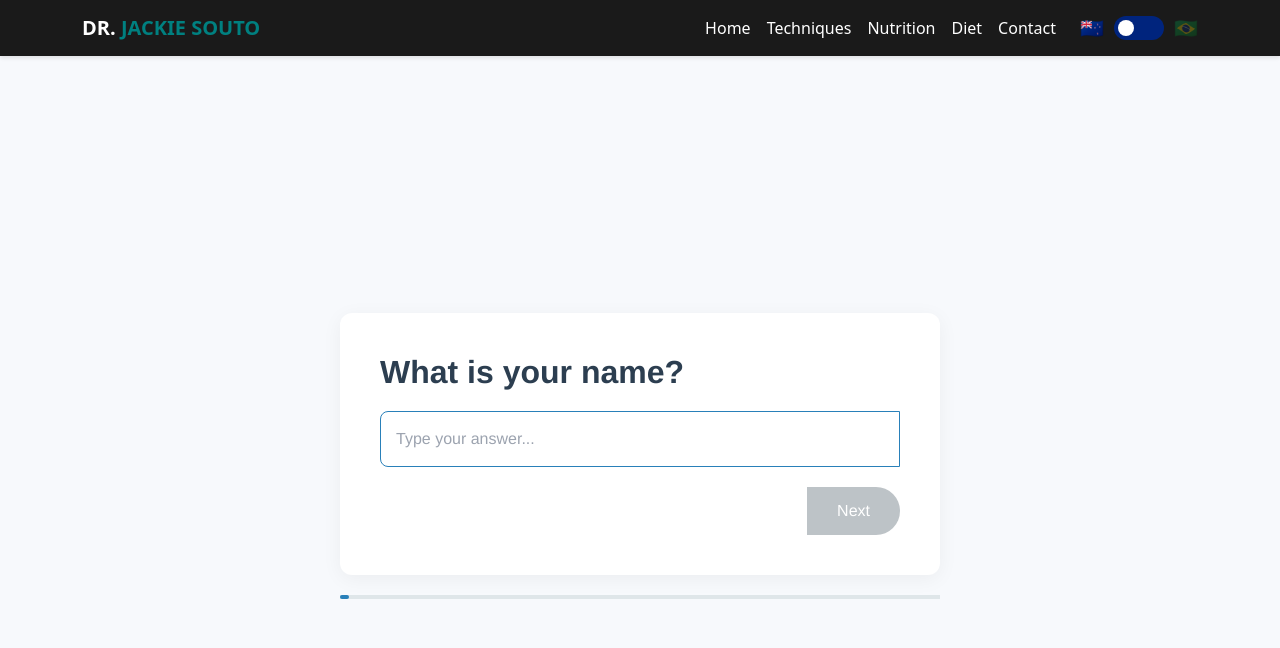
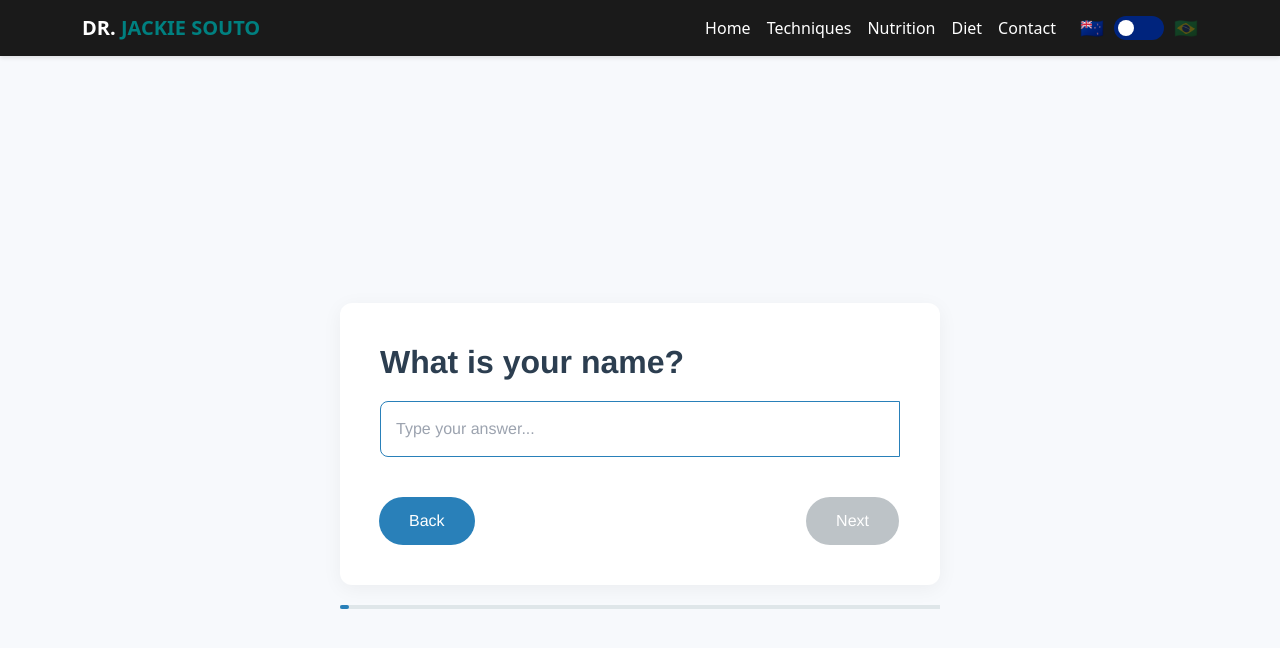
Before and after one commit to ismaelthesilva/jackie-client, a React (Create React App) app: page /nutrition in a window 1280 px wide. Both pictures are taken after a click on the button "Start". Shown: the top 648 px of the page. Built offline with nearby package versions, Linux system fonts and the light colour scheme.

Commit message:
Button Back, Vaping fix

```diff
--- /dev/null
+++ b/src/Nutrition.css
@@ -0,0 +1,47 @@
+.button-group {
+  display: flex;
+  justify-content: space-between;
+  width: 100%;
+  margin-top: 20px;
+}
+
+.input-group {
+  display: flex;
+  flex-direction: column;
+  width: 100%;
+}
+
+.options-group {
+  display: flex;
+  flex-direction: column;
+  width: 100%;
+}
+
+.back-btn {
+  background-color: #f0f0f0;
+  color: #333;
+  margin-right: auto;
+}
+
+.typeform-btn:not(.back-btn) {
+  margin-left: auto;
+}
+
+.button-group:has(.back-btn) .typeform-btn:not(.back-btn) {
+  margin-left: 10px;
+}
+
+.back-btn:hover {
+  background-color: #e0e0e0;
+}
+
+.question-card {
+  position: relative;
+}
+
+.button-row {
+  display: flex;
+  justify-content: space-between;
+  width: 100%;
+  margin-top: 20px;
+}
--- a/src/pages/Nutrition.css
+++ b/src/pages/Nutrition.css
@@ -140,3 +140,20 @@ textarea {
   background: #2980b9;
   transition: width 0.3s ease-in-out;
 }
+
+.button-group {
+  display: flex;
+  justify-content: space-between;
+  width: 100%;
+  margin-top: 20px;
+}
+
+.button-left {
+  flex: 1;
+  text-align: left;
+}
+
+.button-right {
+  flex: 1;
+  text-align: right;
+}
--- a/src/pages/Nutrition.js
+++ b/src/pages/Nutrition.js
@@ -1,5 +1,5 @@
 // NutritionForm.js
-import React, { useState, useEffect, useRef } from 'react';
+import React, { useState, useEffect, useRef, useCallback, useMemo } from 'react';
 import emailjs from '@emailjs/browser';
 import './Nutrition.css';
 
@@ -12,7 +12,7 @@ const Nutrition = () => {
   const [clientEmail, setClientEmail] = useState('');
   const formRef = useRef();
 
-  const questions = [
+  const questions = useMemo(() => [
     {
       id: 'welcome',
       type: 'welcome',
@@ -446,24 +446,24 @@ const Nutrition = () => {
       title: 'Thank you for completing the nutrition questionnaire!',
       description: 'We will analyze your responses and send your personalized nutrition plan to your email soon.'
     }
-  ];
+  ], []);
 
-  const shouldDisplayQuestion = (question) => {
+  const shouldDisplayQuestion = useCallback((question) => {
     if (!question.condition) return true;
     const { id, value } = question.condition;
     return answers[id] === value;
-  };
+  }, [answers]);
 
-  const getNextQuestion = (currentIndex) => {
+  const getNextQuestion = useCallback((currentIndex) => {
     for (let i = currentIndex + 1; i < questions.length; i++) {
       if (shouldDisplayQuestion(questions[i])) {
         return i;
       }
     }
     return questions.length - 1;
-  };
+  }, [questions, shouldDisplayQuestion]);
 
-  const handleAnswer = (questionId, answer) => {
+  const handleAnswer = useCallback((questionId, answer) => {
     setAnswers(prev => ({ ...prev, [questionId]: answer }));
     if (questionId === 'email') {
       setClientEmail(answer);
@@ -473,16 +473,9 @@ const Nutrition = () => {
     if (nextIndex === questions.length - 1) {
       setFormCompleted(true);
     }
-  };
+  }, [currentQuestion, getNextQuestion, questions.length]);
 
-  useEffect(() => {
-    if (formCompleted) {
-      generatePDFAndSendEmail();
-    }
-  }, [formCompleted]);
-
-//EmailJS
-const generatePDFAndSendEmail = async () => {
+  const generatePDFAndSendEmail = useCallback(async () => {
     setIsLoading(true);
     console.log('Starting generatePDFAndSendEmail...');
     try {
@@ -523,10 +516,10 @@ const generatePDFAndSendEmail = async () => {
 
       console.log('Sending email via EmailJS...');
       const response = await emailjs.send(
-      'service_28v1fvr',   // Your Service ID
-      'template_wj6zu2c',  // Your Template ID
+        'service_28v1fvr',   // Service ID
+        'template_wj6zu2c',  // Template ID
         templateParams,
-      'ezbPPmM_lDMistyGT' // Your Public Key
+        'ezbPPmM_lDMistyGT' // Public Key
       );
       console.log('EmailJS response:', response);
 
@@ -539,7 +532,13 @@ const generatePDFAndSendEmail = async () => {
       setIsLoading(false);
       console.log('Process completed, loading state reset');
     }
-};
+  }, [answers, clientEmail, questions, shouldDisplayQuestion]);
+
+  useEffect(() => {
+    if (formCompleted) {
+      generatePDFAndSendEmail();
+    }
+  }, [formCompleted, generatePDFAndSendEmail]);
 
   const renderQuestion = () => {
     const currentQ = questions[currentQuestion];
@@ -547,6 +546,16 @@ const generatePDFAndSendEmail = async () => {
     const handleKeyPress = (e, value) => {
       if (e.key === 'Enter' && (value || !currentQ.required)) {
         handleAnswer(currentQ.id, value);
+      }
+    };
+
+    const handleBack = () => {
+      // Find the previous visible question
+      for (let i = currentQuestion - 1; i >= 0; i--) {
+        if (shouldDisplayQuestion(questions[i])) {
+          setCurrentQuestion(i);
+          break;
+        }
       }
     };
 
@@ -592,6 +601,15 @@ const generatePDFAndSendEmail = async () => {
               required={currentQ.required}
               autoFocus
             />
+            <div className="button-group">
+              {currentQuestion > 0 && (
+                <button
+                  className="typeform-btn back-btn"
+                  onClick={handleBack}
+                >
+                  Back
+                </button>
+              )}
               <button
                 className="typeform-btn"
                 onClick={() => handleAnswer(currentQ.id, answers[currentQ.id] || '')}
@@ -599,6 +617,7 @@ const generatePDFAndSendEmail = async () => {
               >
                 Next
               </button>
+            </div>
           </div>
         )}
 
@@ -612,6 +631,15 @@ const generatePDFAndSendEmail = async () => {
               required={currentQ.required}
               autoFocus
             />
+            <div className="button-group">
+              {currentQuestion > 0 && (
+                <button
+                  className="typeform-btn back-btn"
+                  onClick={handleBack}
+                >
+                  Back
+                </button>
+              )}
               <button
                 className="typeform-btn"
                 onClick={() => handleAnswer(currentQ.id, answers[currentQ.id] || '')}
@@ -620,9 +648,11 @@ const generatePDFAndSendEmail = async () => {
                 Next
               </button>
             </div>
+          </div>
         )}
 
         {currentQ.type === 'yes_no' && (
+          <div className="input-group">
             <div className="options-group">
               <button
                 className={`typeform-option ${answers[currentQ.id] === 'Yes' ? 'selected' : ''}`}
@@ -637,9 +667,21 @@ const generatePDFAndSendEmail = async () => {
                 No
               </button>
             </div>
+            <div className="button-group">
+              {currentQuestion > 0 && (
+                <button
+                  className="typeform-btn back-btn"
+                  onClick={handleBack}
+                >
+                  Back
+                </button>
+              )}
+            </div>
+          </div>
         )}
 
         {currentQ.type === 'multiple_choice' && (
+          <div className="input-group">
             <div className="options-group">
               {currentQ.options.map((option) => (
                 <button
@@ -650,6 +692,17 @@ const generatePDFAndSendEmail = async () => {
                   {option}
                 </button>
               ))}
+            </div>
+            <div className="button-group">
+              {currentQuestion > 0 && (
+                <button
+                  className="typeform-btn back-btn"
+                  onClick={handleBack}
+                >
+                  Back
+                </button>
+              )}
+            </div>
           </div>
         )}
 
@@ -672,6 +725,15 @@ const generatePDFAndSendEmail = async () => {
                 {option}
               </button>
             ))}
+            <div className="button-group">
+              {currentQuestion > 0 && (
+                <button
+                  className="typeform-btn back-btn"
+                  onClick={handleBack}
+                >
+                  Back
+                </button>
+              )}
               <button
                 className="typeform-btn"
                 onClick={() => handleAnswer(currentQ.id, answers[currentQ.id] || [])}
@@ -680,9 +742,11 @@ const generatePDFAndSendEmail = async () => {
                 Next
               </button>
             </div>
+          </div>
         )}
 
         {currentQ.type === 'checkbox' && (
+          <div className="input-group">
             <div className="options-group">
               {currentQ.options.map((option) => (
                 <button
@@ -701,12 +765,27 @@ const generatePDFAndSendEmail = async () => {
                   {option}
                 </button>
               ))}
+            </div>
+            <div className="button-group">
+              <div className="button-left">
+                {currentQuestion > 0 && (
+                  <button
+                    className="typeform-btn back-btn"
+                    onClick={handleBack}
+                  >
+                    Back
+                  </button>
+                )}
+              </div>
+              <div className="button-right">
                 <button
                   className="typeform-btn"
                   onClick={() => handleAnswer(currentQ.id, answers[currentQ.id] || [])}
                 >
                   Next
                 </button>
+              </div>
+            </div>
           </div>
         )}
       </div>
```
Lines whose indentation alone changed are shown as unchanged.
